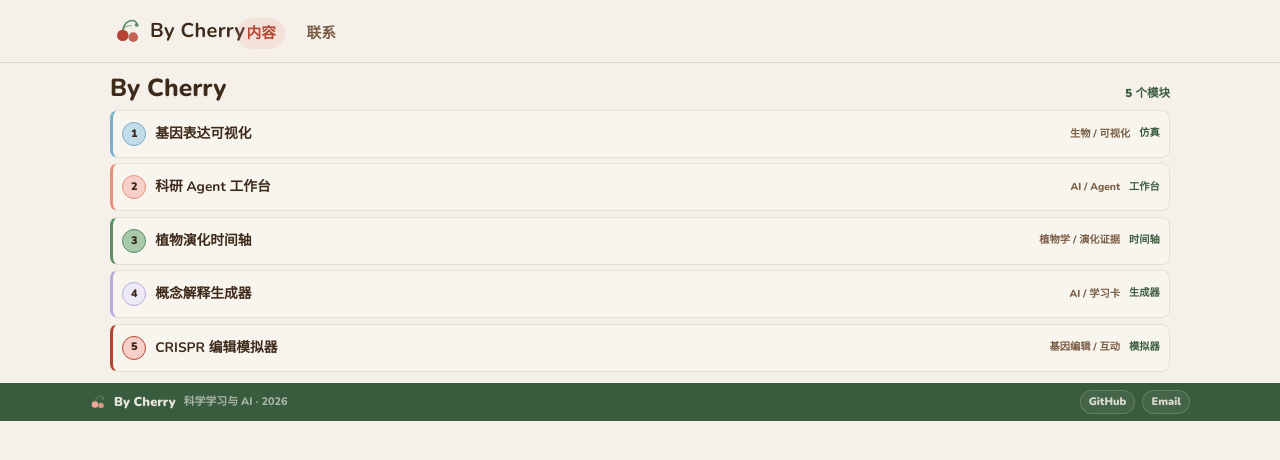
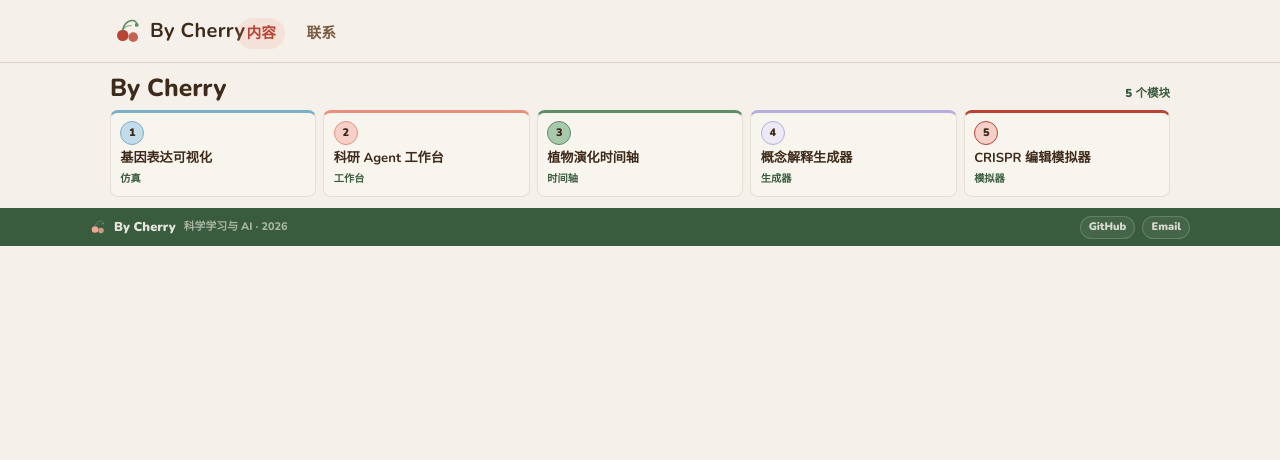
Before and after one commit to liruirui321/Bycherry, a React (Vite) app: page / in a window 1280 px wide. Shown: the top 460 px of the page. Built offline with nearby package versions, Linux system fonts and the light colour scheme.

Commit message:
Convert homepage entries to compact module grid

```diff
--- a/scripts/verify-content-integrity.mjs
+++ b/scripts/verify-content-integrity.mjs
@@ -197,6 +197,7 @@ function verifyWorkCardActions() {
   expect(!worksSource.includes("科研助手 Prompt Kit"), "Visible work card title must not use the old Prompt Kit naming.");
   expect(heroSource.includes('id="works"') && heroSource.includes('aria-label="内容目录"'), "Hero must own the #works anchor and all-module directory.");
   expect(heroSource.includes("hero-work-row") && !heroSource.includes("hero-work-open"), "Hero module entries must stay as compact clickable entries without repeated open pills.");
+  expect(heroSource.includes('gridTemplateColumns: "repeat(5, minmax(0, 1fr))"'), "Homepage module entries must render as a compact first-screen matrix instead of long stacked rows.");
   expect(!appSource.includes("<Works") && !appSource.includes('import { Works }'), "Homepage should not render a second Works section below the hero.");
   expect(!worksSource.includes("export function Works") && !worksSource.includes("function WorkCard"), "Works.tsx should stay data-only so module entries are not duplicated on the homepage.");
   for (const retiredWorksEntry of ["work-recommended-start", "work-filter-button", "activeCategory", "recommendedWork"]) {
@@ -430,9 +431,9 @@ function verifyWorkJsonLdLearningOutcomes() {
   expect(heroSource.includes("aria-label={`打开${work.title}`}"), "Homepage hero work cards must use short accessible labels.");
   expect(heroSource.includes('id="works"'), "Homepage #works anchor must point to the first-screen module directory instead of a duplicate section.");
   expect(heroSource.includes('aria-label="内容目录"'), "Homepage hero must label the first-screen module directory.");
-  expect(heroSource.includes("hero-work-row") && heroSource.includes('gridTemplateColumns: "1fr"') && !heroSource.includes("hero-work-card"), "Homepage hero module entries must use a compact directory list, not long repeated cards.");
-  expect(heroSource.includes("minHeight: 48") && !heroSource.includes("minHeight: 88") && !heroSource.includes("hero-work-summary"), "Homepage hero module entries must stay as short rows instead of tall summary cards.");
-  expect(heroSource.includes("grid-template-columns: 1fr !important") && heroSource.includes("min-height: 46px !important"), "Homepage hero mobile module directory must use compact single-row entries instead of long stacked panels.");
+  expect(heroSource.includes("hero-work-row") && heroSource.includes('gridTemplateColumns: "repeat(5, minmax(0, 1fr))"') && !heroSource.includes("hero-work-card"), "Homepage hero module entries must use a compact module matrix, not long repeated cards.");
+  expect(heroSource.includes("minHeight: 76") && !heroSource.includes("minHeight: 88") && !heroSource.includes("hero-work-summary"), "Homepage hero module entries must stay as short tiles instead of tall summary cards.");
+  expect(heroSource.includes("grid-template-columns: repeat(2, minmax(0, 1fr)) !important") && heroSource.includes("min-height: 64px !important"), "Homepage hero mobile module directory must use compact two-column tiles instead of long stacked panels.");
   expect(heroSource.includes("width: calc(100vw - 2rem)"), "Homepage hero mobile module directory must stay inside the visible viewport.");
   expect(heroSource.includes('boxSizing: "border-box"'), "Homepage hero containers must use border-box sizing to avoid mobile overflow.");
   expect(!heroSource.includes("scroll-snap-type") && !heroSource.includes("overflow-x: auto"), "Homepage hero must not hide module entries behind horizontal scrolling.");
--- a/src/app/components/Hero.tsx
+++ b/src/app/components/Hero.tsx
@@ -58,7 +58,7 @@ export function Hero() {
           </span>
         </div>
 
-        <nav id="works" className="hero-work-list" aria-label="内容目录" style={{ display: "grid", gridTemplateColumns: "1fr", gap: "0.34rem", minWidth: 0, maxWidth: "100%", boxSizing: "border-box" }}>
+        <nav id="works" className="hero-work-list" aria-label="内容目录" style={{ display: "grid", gridTemplateColumns: "repeat(5, minmax(0, 1fr))", gap: "0.46rem", minWidth: 0, maxWidth: "100%", boxSizing: "border-box" }}>
           {works.map((work) => {
             const toolHref = getWorkToolHref(work.href);
             return (
@@ -74,20 +74,20 @@ export function Hero() {
                 style={{
                   background: "rgba(250,247,241,0.62)",
                   border: "1px solid rgba(94,68,42,0.12)",
-                  borderLeft: `3px solid ${work.border}`,
+                  borderTop: `3px solid ${work.border}`,
                   borderRadius: 8,
-                  padding: "0.42rem 0.58rem",
+                  padding: "0.54rem 0.58rem",
                   color: "var(--cherry-warm-brown)",
                   textDecoration: "none",
                   textAlign: "left",
                   display: "grid",
-                  gridTemplateColumns: "auto minmax(0, 1fr) auto auto",
-                  alignItems: "center",
-                  gap: "0.56rem",
+                  gridTemplateColumns: "1fr",
+                  alignItems: "start",
+                  gap: "0.34rem",
                   position: "relative",
                   overflow: "hidden",
                   minWidth: 0,
-                  minHeight: 48,
+                  minHeight: 76,
                   maxWidth: "100%",
                   boxSizing: "border-box",
                 }}
@@ -95,13 +95,8 @@ export function Hero() {
                 <span aria-hidden="true" style={{ width: 24, height: 24, borderRadius: 999, background: work.color, border: `1px solid ${work.border}`, display: "inline-flex", alignItems: "center", justifyContent: "center", color: "var(--cherry-warm-brown)", fontSize: "0.68rem", fontWeight: 900, flex: "0 0 auto" }}>
                   {work.id}
                 </span>
-                <strong style={{ fontSize: "0.86rem", lineHeight: 1.16, minWidth: 0, overflowWrap: "anywhere", whiteSpace: "nowrap", overflow: "hidden", textOverflow: "ellipsis" }}>{work.title}</strong>
-                <span className="hero-work-tags" style={{ color: "var(--cherry-warm-mid)", fontSize: "0.64rem", lineHeight: 1.22, fontWeight: 800, overflow: "hidden", textOverflow: "ellipsis", whiteSpace: "nowrap" }}>
-                  {work.tags.slice(0, 2).join(" / ")}
-                </span>
-                <span className="hero-work-status" style={{ color: "var(--cherry-forest)", fontSize: "0.64rem", fontWeight: 900, whiteSpace: "nowrap" }}>
-                  {homeWorkStatus[work.slug] ?? work.category}
-                </span>
+                <strong style={{ fontSize: "0.82rem", lineHeight: 1.18, minWidth: 0, overflowWrap: "anywhere" }}>{work.title}</strong>
+                <span className="hero-work-status" style={{ color: "var(--cherry-forest)", fontSize: "0.64rem", fontWeight: 900, whiteSpace: "nowrap" }}>{homeWorkStatus[work.slug] ?? work.category}</span>
               </a>
             );
           })}
@@ -128,7 +123,7 @@ export function Hero() {
 
           .hero-work-list {
             display: grid !important;
-            grid-template-columns: 1fr !important;
+            grid-template-columns: repeat(2, minmax(0, 1fr)) !important;
             gap: 0.3rem !important;
             overflow-x: visible;
             padding-bottom: 0;
@@ -142,10 +137,10 @@ export function Hero() {
             min-width: 0 !important;
             max-width: 100% !important;
             box-sizing: border-box;
-            grid-template-columns: auto minmax(0, 1fr) auto !important;
-            gap: 0.46rem !important;
-            min-height: 46px !important;
-            padding: 0.38rem 0.5rem !important;
+            grid-template-columns: 1fr !important;
+            gap: 0.24rem !important;
+            min-height: 64px !important;
+            padding: 0.42rem 0.48rem !important;
           }
 
           .hero-work-status {
```
